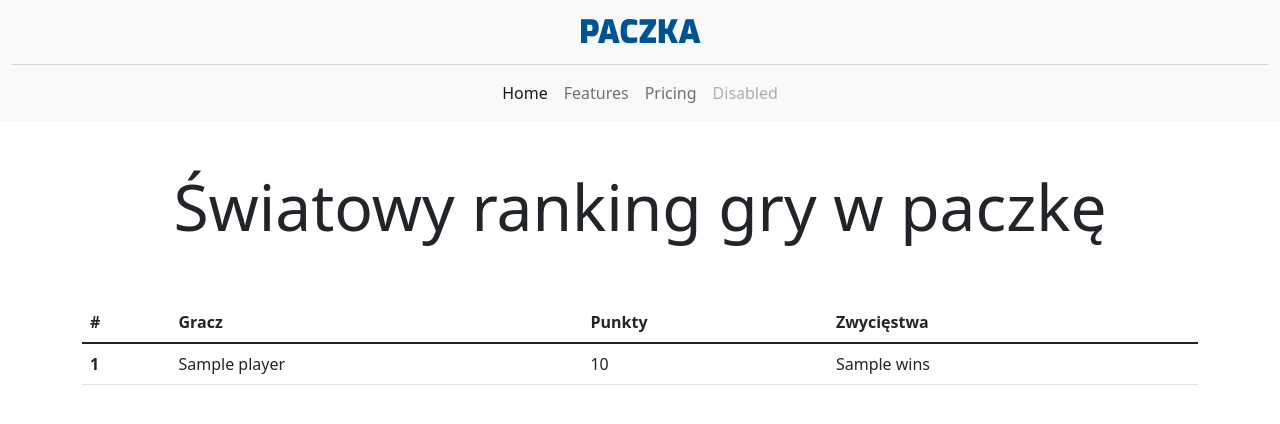
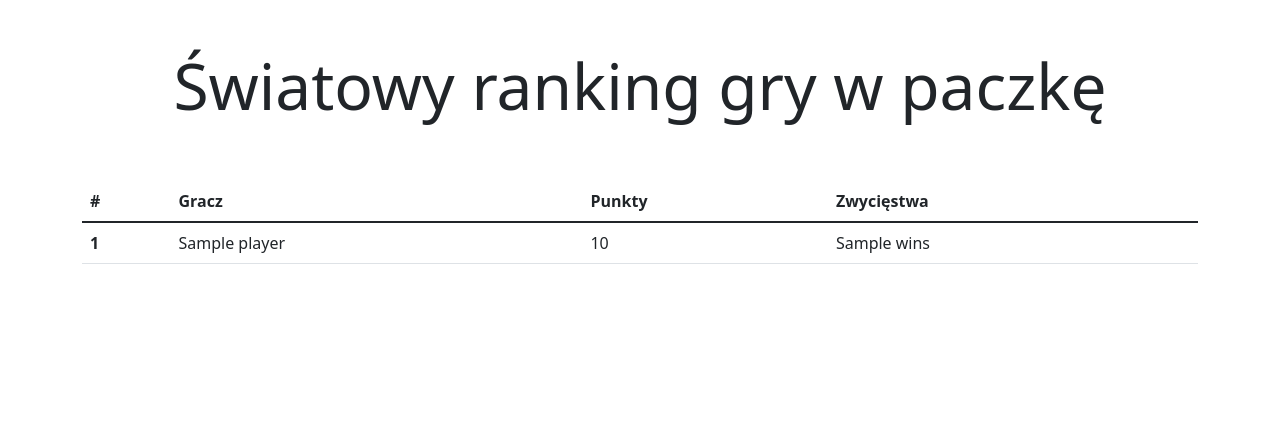
Before and after one commit to mariusz-dabal/pack_game, a Symfony app: template templates/home/index.html.twig in a window 1280 px wide. Shown: the top 424 px of the page. Run offline with Twig, Linux system fonts and the light colour scheme; the template is opened without the code that fills it: most values are stand-ins (such as "Sample title", 1, 10 or a date in 2020); some libraries are stand-ins or nearby versions.

Commit message:
Revert "Add navbar"
This reverts commit b4714a1bf842421efe68bd6d1eee81ca89d2b6b7.

```diff
--- a/public/css/main.css
+++ /dev/null
@@ -1,32 +0,0 @@
-.logo, .logo:hover {
-    font-family: 'Exo', sans-serif;
-    font-size: 2rem;
-    text-transform: uppercase;
-    color: #005391;
-    text-decoration: none;
-}
-
-button {
-    border: solid red 2px;
-}
-
-.dropdown-divider {
-    display: none;
-}
-
-.show {
-    display: block;
-}
-
-@media only screen and (min-width: 992px) {
-    .dropdown-divider {
-        display: block;
-    }
-    /*.navbar-toggler,*/
-    /*.navbar-toggler:focus,*/
-    /*.navbar-toggler:focus-visible {*/
-    /*    border: none;*/
-    /*    outline: none;*/
-    /*    box-shadow: none;*/
-    /*}*/
-}
--- a/public/js/main.js
+++ /dev/null
@@ -1,10 +0,0 @@
-document.querySelector('#menuButton')
-  .addEventListener('click', () => {
-    const devider = document.querySelector('.dropdown-divider');
-
-    if (devider.classList.contains('show')) {
-      devider.classList.remove('show')
-    } else {
-      devider.classList.add('show')
-    }
-});
--- a/templates/base.html.twig
+++ b/templates/base.html.twig
@@ -7,29 +7,20 @@
             href="https://fonts.googleapis.com/css?family=Roboto:300,400,500,700&display=swap"
         />
 
-        <link rel="preconnect" href="https://fonts.googleapis.com">
-        <link rel="preconnect" href="https://fonts.gstatic.com" crossorigin>
-        <link href="https://fonts.googleapis.com/css2?family=Exo:wght@900&display=swap" rel="stylesheet">
-
         <link href="https://cdn.jsdelivr.net/npm/bootstrap@5.1.3/dist/css/bootstrap.min.css"
               rel="stylesheet" integrity="sha384-1BmE4kWBq78iYhFldvKuhfTAU6auU8tT94WrHftjDbrCEXSU1oBoqyl2QvZ6jIW3"
               crossorigin="anonymous"
         />
-
-        <link rel="stylesheet" href="{{ asset('css/main.css') }}" />
     {% endblock %}
 
+    {% block javascripts %}
+        <script src="https://cdn.jsdelivr.net/npm/bootstrap@5.1.3/dist/js/bootstrap.bundle.min.js"
+                integrity="sha384-ka7Sk0Gln4gmtz2MlQnikT1wXgYsOg+OMhuP+IlRH9sENBO0LRn5q+8nbTov4+1p"
+                crossorigin="anonymous">
+        </script>
+    {% endblock %}
 </head>
 <body>
 {% block body %}{% endblock %}
-{% block javascripts %}
-    <script src="https://cdn.jsdelivr.net/npm/bootstrap@5.1.3/dist/js/bootstrap.bundle.min.js"
-            integrity="sha384-ka7Sk0Gln4gmtz2MlQnikT1wXgYsOg+OMhuP+IlRH9sENBO0LRn5q+8nbTov4+1p"
-            crossorigin="anonymous">
-    </script>
-
-    <script src="{{ asset('js/main.js') }}">
-    </script>
-{% endblock %}
 </body>
 </html>
--- a/templates/home/index.html.twig
+++ b/templates/home/index.html.twig
@@ -3,34 +3,6 @@
 {% block title %}Gra w Paczkę{% endblock %}
 
 {% block body %}
-    <div class="container-fluid p-0">
-
-        <nav class="navbar navbar-expand-lg navbar-light bg-light">
-            <div class="container-fluid flex-lg-column">
-                <button id="menuButton" class="navbar-toggler align-self-start " type="button" data-bs-toggle="collapse" data-bs-target="#navbarNav" aria-controls="navbarNav" aria-expanded="false" aria-label="Toggle navigation">
-                    <span class="navbar-toggler-icon"></span>
-                </button>
-                <a class="logo mx-auto" href="#">Paczka</a>
-                <div class="dropdown-divider w-100"></div>
-                <div class="collapse navbar-collapse" id="navbarNav">
-                    <ul class="navbar-nav">
-                        <li class="nav-item">
-                            <a class="nav-link active" aria-current="page" href="#">Home</a>
-                        </li>
-                        <li class="nav-item">
-                            <a class="nav-link" href="#">Features</a>
-                        </li>
-                        <li class="nav-item">
-                            <a class="nav-link" href="#">Pricing</a>
-                        </li>
-                        <li class="nav-item">
-                            <a class="nav-link disabled">Disabled</a>
-                        </li>
-                    </ul>
-                </div>
-            </div>
-        </nav>
-
     <div class="container-lg">
         <h1 class="display-3 text-center p-5">Światowy ranking gry w paczkę</h1>
 
@@ -55,5 +27,4 @@
             </tbody>
         </table>
     </div>
-    </div>
 {% endblock %}
```
Also changed, not shown: 1 other file. Lines whose indentation alone changed are shown as unchanged.
